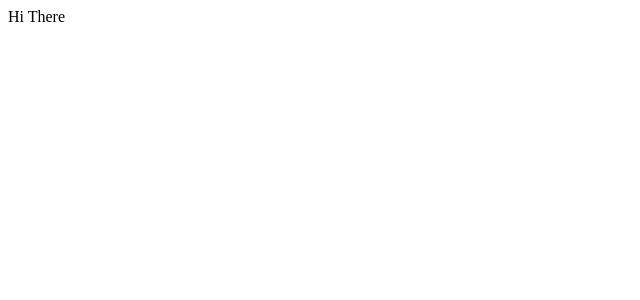
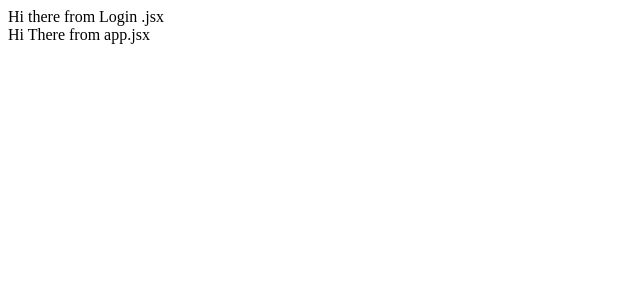
Before and after one commit to deshpande-atharva/WebDesignProject, a React (Vite) app in the folder frontend/: page / in a window 1280 px wide. Shown: the top 300 px of the page, without its empty margins (0-640 px from the left). Built offline with nearby package versions, Linux system fonts and the light colour scheme.

Commit message:
Solved error on loading webPage

```diff
--- a/frontend/src/App.jsx
+++ b/frontend/src/App.jsx
@@ -6,7 +6,7 @@ import './App.css'
 function App() {
   return (
     <div>
-      Hi There
+      Hi There from app.jsx
     </div>
   )
 }
--- /dev/null
+++ b/frontend/src/Login.jsx
@@ -0,0 +1,11 @@
+import './Login.css'
+
+function Login(){
+
+    return (
+        <div>
+            Hi there from Login .jsx
+        </div>
+    )
+}
+export default Login;
--- a/frontend/src/main.jsx
+++ b/frontend/src/main.jsx
@@ -2,9 +2,11 @@ import { StrictMode } from 'react'
 import { createRoot } from 'react-dom/client'
 import App from './App.jsx'
 import './index.css'
+import Login from './Login.jsx'
 
 createRoot(document.getElementById('root')).render(
   <StrictMode>
+    <Login />
     <App />
   </StrictMode>,
 )
```
Also changed, not shown: frontend/src/Login.css (added).
